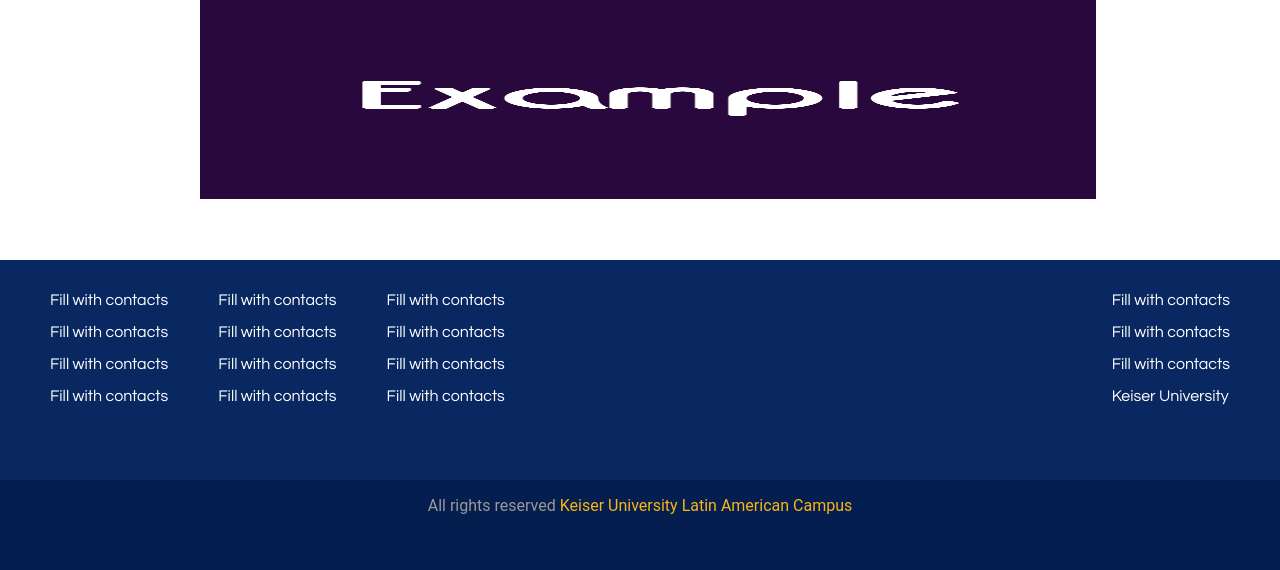
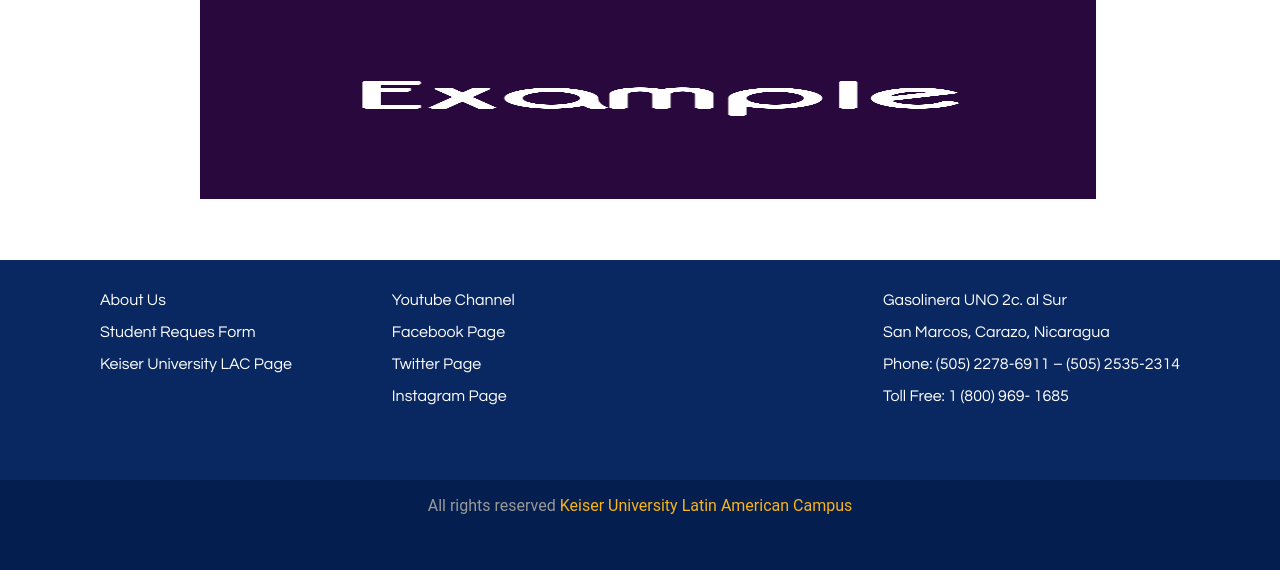
Before and after one commit to WilfredoHernandez/kupage, a PHP site: page / in a window 1280 px wide. Shown: the part 1431-2001 px from the top of the page. Run offline with PHP 8.4, Linux system fonts and the light colour scheme.

Commit message:
modificaciones al footer

```diff
--- a/css/footer.css
+++ b/css/footer.css
@@ -15,11 +15,11 @@
 
   .footerSite .contentInfo{
       color: white;
-      padding-left: 50px;
+      padding-left: 100px;
       float: left;
   }
   .footerSite .contentInfoR{
     color: white;
-    padding-right: 50px;
+    padding-right: 100px;
     float: right;
 }
--- a/css/index.css
+++ b/css/index.css
@@ -68,3 +68,8 @@ body{
     width: 70%;
     padding-left: 200px;
   }
+
+  a {
+    color: white;
+    text-decoration: none;
+  }
--- a/index.php
+++ b/index.php
@@ -101,39 +101,29 @@
   <div class="footerContent">
       <p></p>
       <div class="contentInfo">
-        <p></p>
-    <p>Fill with contacts</p>
-    <p>Fill with contacts</p>
-    <p>Fill with contacts</p>
-
-    <p>Fill with contacts</p>
     </div>
 
     <div class="contentInfo">
         <p></p>
-    <p>Fill with contacts</p>
-    <p>Fill with contacts</p>
-    <p>Fill with contacts</p>
-
-    <p>Fill with contacts</p>
+    <p>About Us</p>
+    <p>Student Reques Form</p>
+    <p><a href="index.php">Keiser University LAC Page</a></p>
     </div>
 
     <div class="contentInfo">
         <p></p>
-    <p>Fill with contacts</p>
-    <p>Fill with contacts</p>
-    <p>Fill with contacts</p>
-
-    <p>Fill with contacts</p>
+    <p>Youtube Channel</p>
+    <p>Facebook Page</p>
+    <p>Twitter Page</p>
+    <p>Instagram Page</p>
     </div>
 
     <div class="contentInfoR">
         <p></p>
-    <p>Fill with contacts</p>
-    <p>Fill with contacts</p>
-    <p>Fill with contacts</p>
-
-    <p>Keiser University</p>
+    <p>Gasolinera UNO 2c. al Sur</p>
+    <p>San Marcos, Carazo, Nicaragua</p>
+    <p>Phone: (505) 2278-6911 – (505) 2535-2314</p>
+    <p>Toll Free: 1 (800) 969- 1685</p>
     </div>
 
   </div>
```
